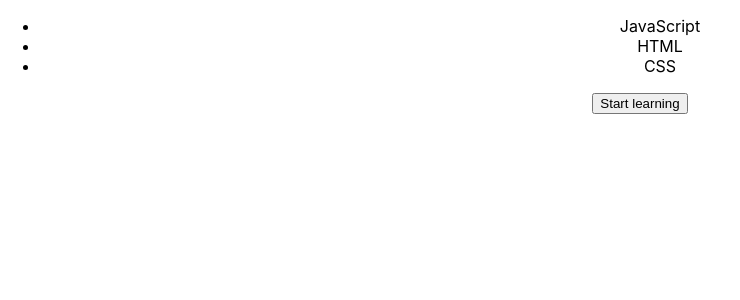
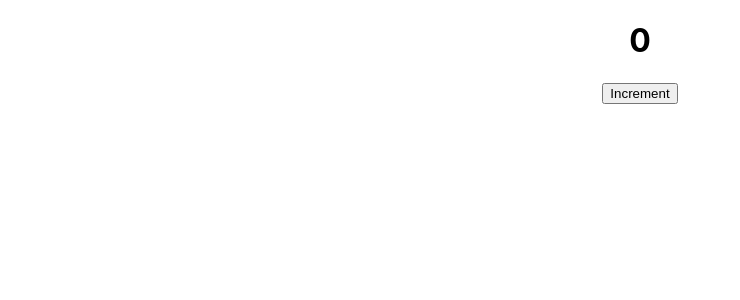
Before and after one commit to itsparasbisht/react-test, a React (Create React App) app: page / in a window 1280 px wide. Shown: the top 300 px of the page, without its empty margins (0-740 px from the left). Built offline with nearby package versions, Linux system fonts and the light colour scheme.

Commit message:
test click event

```diff
--- a/package.json
+++ b/package.json
@@ -5,7 +5,7 @@
   "dependencies": {
     "@testing-library/jest-dom": "^5.16.5",
     "@testing-library/react": "^13.4.0",
-    "@testing-library/user-event": "^13.5.0",
+    "@testing-library/user-event": "^14.4.3",
     "react": "^18.2.0",
     "react-dom": "^18.2.0",
     "react-scripts": "5.0.1",
--- a/src/App.js
+++ b/src/App.js
@@ -1,11 +1,12 @@
 import "./App.css";
 import Application from "./components/application/Application";
+import Counter from "./components/counter/Counter";
 import Skills from "./components/skills/Skills";
 
 function App() {
   return (
     <div className="App">
-      <Skills skills={["JavaScript", "HTML", "CSS"]} />
+      <Counter />
     </div>
   );
 }
--- /dev/null
+++ b/src/components/counter/Counter.jsx
@@ -0,0 +1,13 @@
+import React, { useState } from "react";
+
+function Counter() {
+  const [count, setCount] = useState(0);
+  return (
+    <div>
+      <h1>{count}</h1>
+      <button onClick={() => setCount(count + 1)}>Increment</button>
+    </div>
+  );
+}
+
+export default Counter;
```
Also changed, not shown: 2 other files (tests, documents, lock files or other folders).
